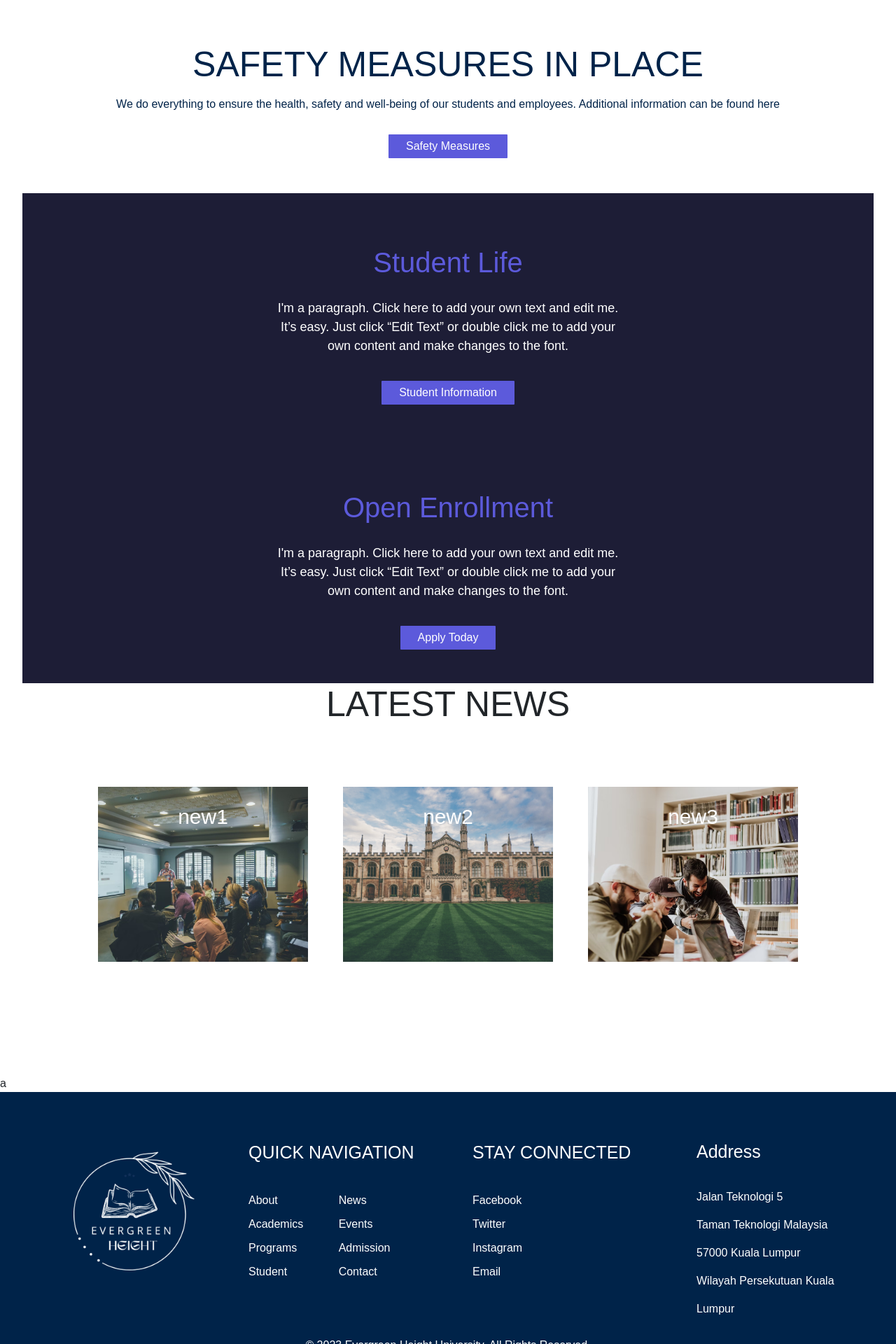
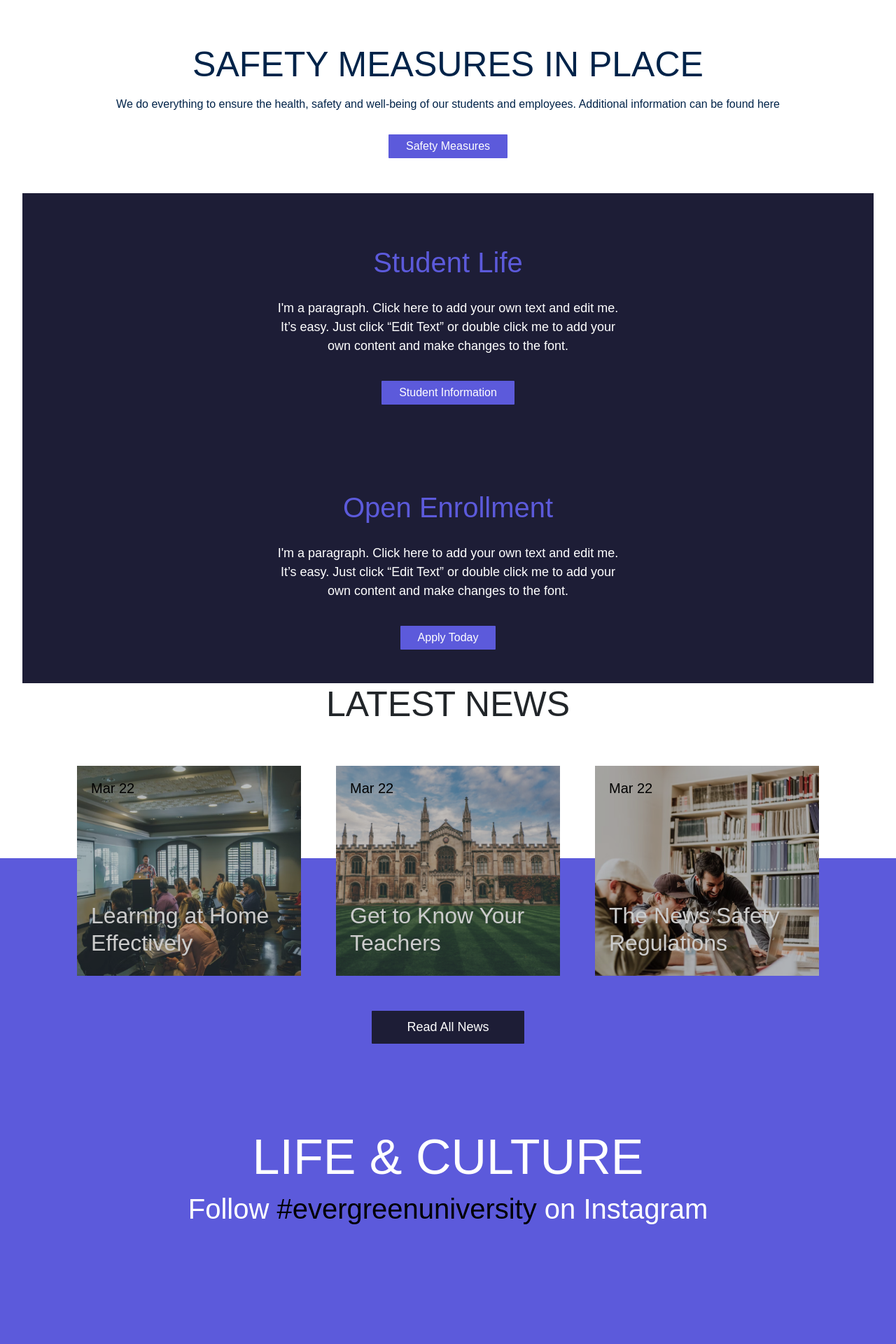
Before and after one commit to minghui0721/evergreen-sdp, a PHP site: page / in a window 1280 px wide. Shown: the part 840-2760 px from the top of the page at 70% size. Run offline with PHP 8.4, Linux system fonts and the light colour scheme; some web fonts are replaced.

Commit message:
updated until life&culture section

```diff
--- a/assets/css/index.css
+++ b/assets/css/index.css
@@ -49,7 +49,7 @@
     background-color: #002349;
     color: white;
     border: none;
-    padding: 5px  10px;
+    padding: 5px  20px;
     transition-duration: 0.4s;  /*to determine the speed of the "hover" effect:*/
     cursor: pointer;
     border-radius: 1px;
@@ -60,7 +60,7 @@
     background-color: transparent;
     color: white;
     outline: 2px solid white;
-    padding: 5px 20px;
+    padding: 5px 30px;
 }
 
 
@@ -182,7 +182,8 @@
 
 /* news */
 .new{
-    height: 70vh;
+    height: fit-content;
+    position: relative;
 }
 
 @media (max-width: 1500px) {
@@ -228,37 +229,142 @@
     display: grid;
     justify-content: center;
     align-items: center;
-    height: 200px;
     grid-template-columns: auto auto auto;
     column-gap: 50px;
+    position: relative;
 }
 
 .new1, .new2, .new3{
-    margin-top: 80px;
-    background-color: green;
-    width: 300px;
-    height: 250px;
+    display: flex;
+    flex-direction: column;
+    margin-top: 50px;
+    width: 320px;
+    height: 300px;
     text-align: center;
     padding: 20px;
+    position: relative;
 }
 
+
 .new1{
-    background-color: red;
     background-image: url(../images/class.avif);
     background-position: center;
     background-size: cover;
 }
 
 .new2{
-    background-color: blue;
     background-image: url(../images/building.jpg);
     background-position: center;
     background-size: cover;
 }
 
 .new3{
-    background-color: purple;
     background-image: url(../images/student.avif);
     background-position: center;
     background-size: cover;
 }
+
+
+.new1 h3, .new2 h3, .new3 h3{
+    text-align: left;
+    font-size: 20px;
+    color: black;
+}
+
+.new1 h2, .new2 h2, .new3 h2{
+    text-align: left;
+    margin-top: auto;
+}
+
+/* create a black 'paper' to make the image darker */
+.new1::before,
+.new2::before,
+.new3::before{
+    position: absolute;
+    content: "";
+    background-color: black;
+    opacity: 0.2;
+    top: 0;
+    left: 0;
+    width: 100%;
+    height: 100%;
+}
+
+
+.news a{
+    text-decoration: none;
+    color: white;
+    transition-duration: 0.3s;
+    opacity: 1;
+}
+
+.news a:hover{
+    opacity: 0.8;
+    transform: scale(1.1);  /*zoom in 10%*/
+}
+
+.news_button{
+    display: flex;
+    justify-content: center;
+    margin-top: 50px;
+    padding-top: 0 100px;
+}
+.news_button button{
+    background-color: #1d1d36;
+    color: white;
+    border: none;
+    padding: 10px  50px;
+    transition-duration: 0.4s;  /*to determine the speed of the "hover" effect:*/
+    cursor: pointer;
+    border-radius: 1px;
+    font-size: 18px;
+}
+
+.news_button button:hover{
+        transition-duration: 0.4s;
+    background-color: transparent;
+    color: white;
+    outline: 2px solid white;
+    padding: 10px 70px;
+}
+
+
+
+.background_div {
+    position: absolute;
+    top: 0;
+    left: 0;
+    width: 100%;
+    height: 1000px;
+    background-color: #5c5adb;
+    margin-top: 250px;
+    z-index: -1;
+ }
+
+
+/* life & culture */
+.life_culture{
+    height: 70vh;
+}
+
+.culture_header{
+    display: flex;
+    flex-direction: column;
+    align-items: center;
+    margin-top: 120px;
+}
+
+.culture_header h2{
+    color: white;
+    font-size: 70px;
+}
+
+.life_culture .culture_header h3 {
+    font-size: 40px;
+    color: white;
+  }
+
+
+.culture_header span{
+    color: black;
+}
--- a/index.php
+++ b/index.php
@@ -74,15 +74,73 @@
                 <h2>LATEST NEWS</h2>
             </div>
 
+            <div class="background_div"></div>
+
             <div class="news">
-                <div class="grid new1">new1</div>
-                <div class="grid new2">new2</div>
-                <div class="grid new3">new3</div>
+                <a href="#">
+                    <div class="grid new1">
+                        <h3>Mar 22</h3>
+                        <h2>Learning at Home Effectively</h2>
+                    </div>
+                </a>
+
+                <a href="#">
+                    <div class="grid new2">
+                        <h3>Mar 22</h3>
+                        <h2>Get to Know Your Teachers</h2>
+                    </div>
+                </a>
+
+                <a href="#">
+                    <div class="grid new3">
+                        <h3>Mar 22</h3>
+                        <h2>The News Safety Regulations</h2>
+                    </div>
+                </a>
+
+            </div>
+
+            <div class="news_button">
+                <button>Read All News</button>
             </div>
         </div>
 
-        <!-- others -->
-        <div>a</div>
+
+        <div class="life_culture">
+            <div class="culture_header">
+                <h2>LIFE & CULTURE</h2>
+                <h3>Follow <span>#evergreenuniversity</span> on Instagram</h3>
+            </div>
+
+            <!-- album -->
+            <div></div>
+
+        </div>
+
+        <!-- get in touch -->
+        <!-- a form -->
+        <!-- first name -->
+        <!-- last name -->
+        <!-- email -->
+        <!-- phone -->
+        <div>
+            <form action="your-form-handler.php" method="POST">
+                <div class="form-group">
+                    <label for="name">Name:</label>
+                    <input type="text" id="name" name="name" required>
+                </div>
+                <div class="form-group">
+                    <label for="email">Email:</label>
+                    <input type="email" id="email" name="email" required>
+                </div>
+                <div class="form-group">
+                    <label for="message">Message:</label>
+                    <textarea id="message" name="message" required></textarea>
+                </div>
+                <button type="submit">Submit</button>
+         </form>
+        </div>
+
 
     </div>
 
```
